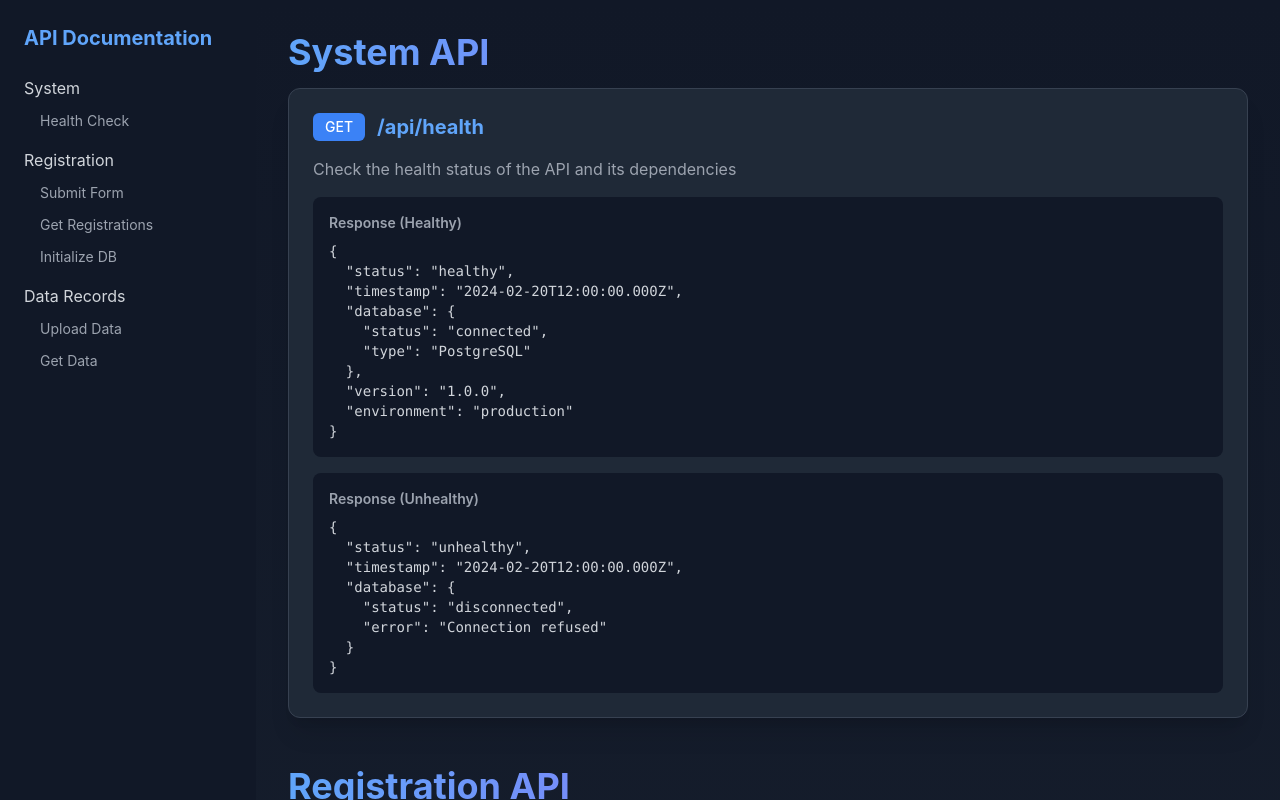
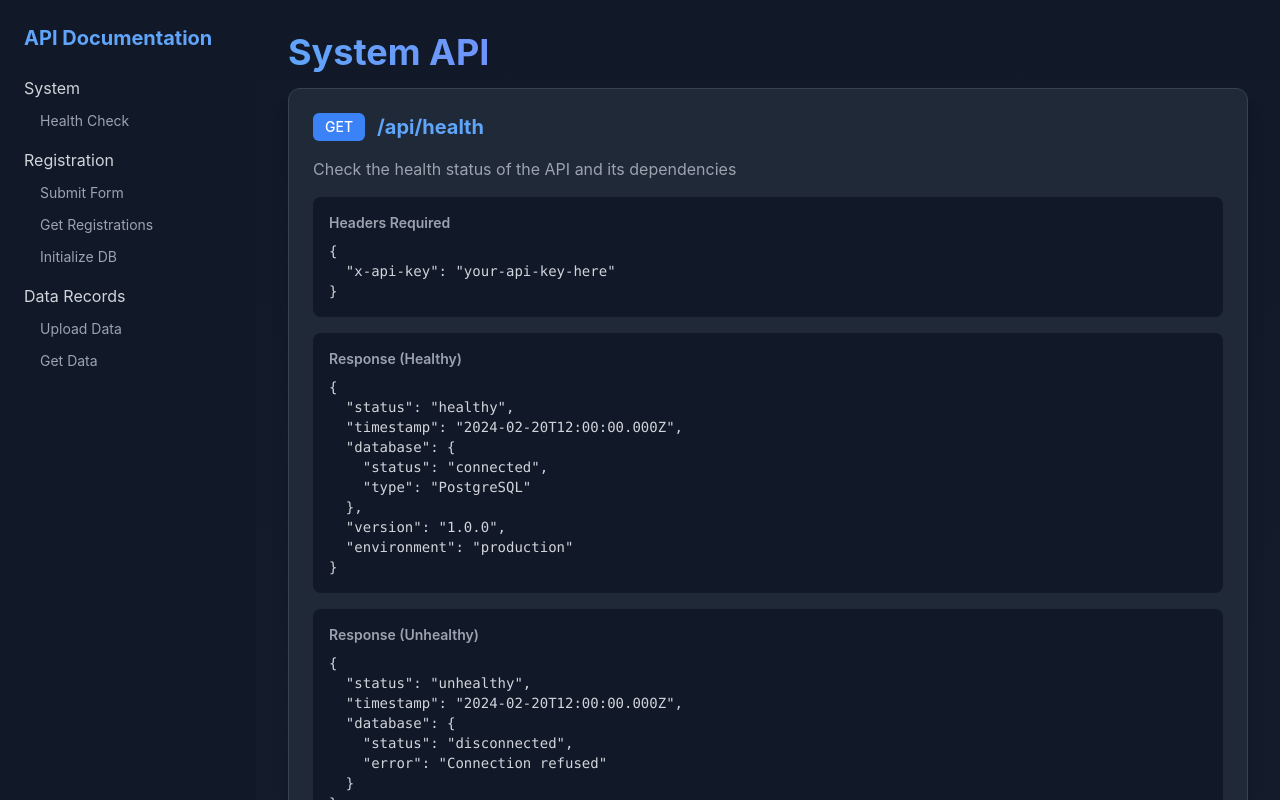
Before and after one commit to TitanLabs-Hub/server-gold-a, a Next.js app: page / in a window 1280 px wide. Shown: the top 800 px of the page. Built offline with nearby package versions, Linux system fonts and the light colour scheme.

Commit message:
Auto-sync after build (preserving .env file)

```diff
--- a/pages/api/health.ts
+++ b/pages/api/health.ts
@@ -15,6 +15,15 @@ export default async function handler(req: NextApiRequest, res: NextApiResponse)
     return res.status(405).json({
       status: 'error',
       message: 'Method not allowed'
+    });
+  }
+
+  // Check for API key
+  const apiKey = req.headers['x-api-key'] as string;
+  if (!apiKey || apiKey !== process.env.API_KEY) {
+    return res.status(401).json({
+      status: 'error',
+      message: 'Unauthorized - Invalid API Key'
     });
   }
 
--- a/pages/index.tsx
+++ b/pages/index.tsx
@@ -47,6 +47,16 @@ export default function Home() {
                 <h3 className="text-xl font-bold text-blue-400">/api/health</h3>
               </div>
               <p className="text-gray-400 mb-4">Check the health status of the API and its dependencies</p>
+
+              <div className="bg-gray-900 rounded-lg p-4 mb-4">
+                <h4 className="text-sm font-semibold text-gray-400 mb-2">Headers Required</h4>
+                <pre className="text-sm text-gray-300 overflow-x-auto">
+{`{
+  "x-api-key": "your-api-key-here"
+}`}
+                </pre>
+              </div>
+
               <div className="bg-gray-900 rounded-lg p-4">
                 <h4 className="text-sm font-semibold text-gray-400 mb-2">Response (Healthy)</h4>
                 <pre className="text-sm text-gray-300 overflow-x-auto">
```
